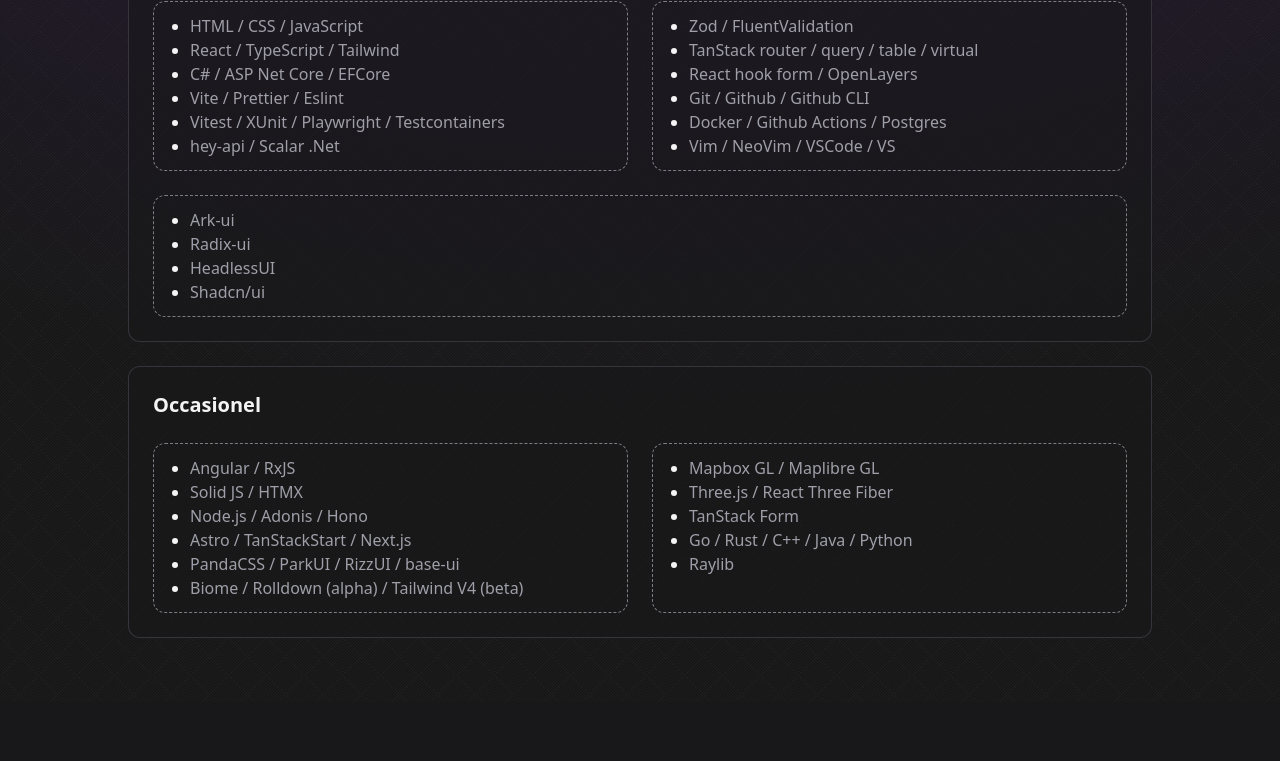
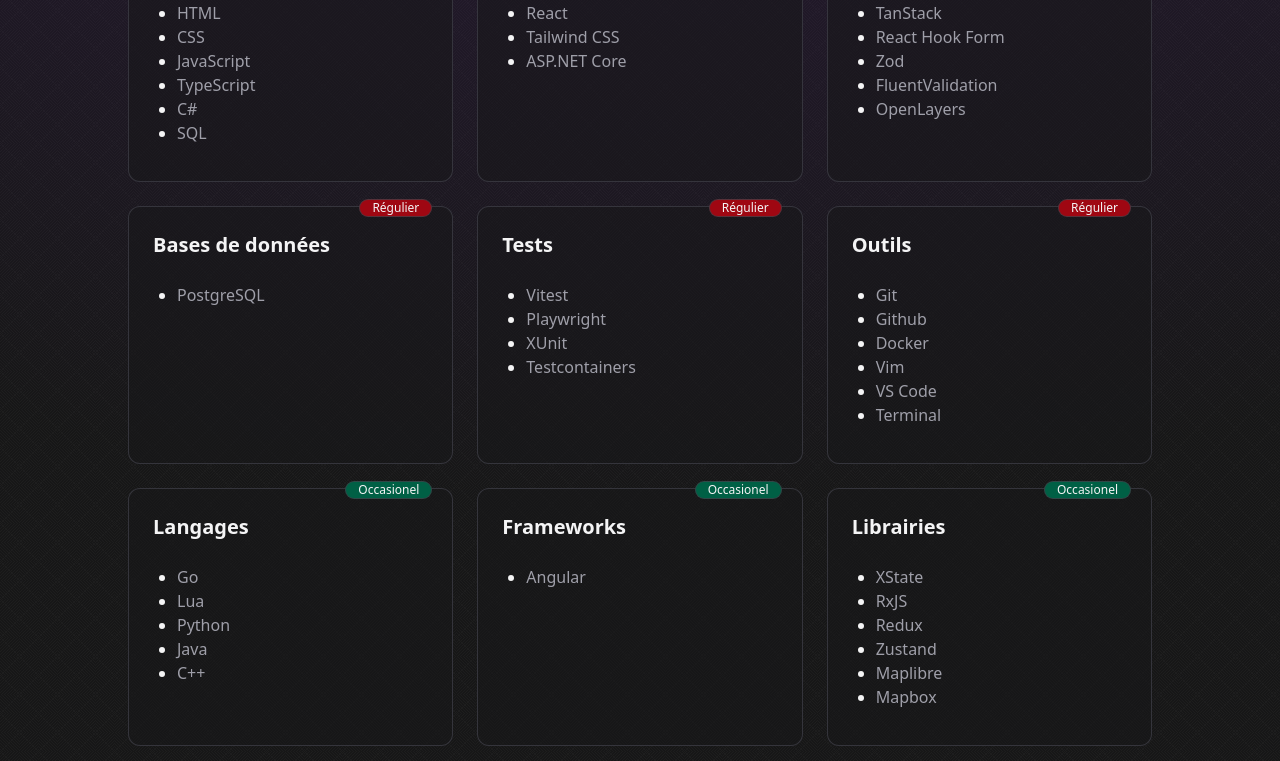
Before and after one commit to t-rosa/portfolio, a React (Vite) app: page /tools in a window 1280 px wide. Shown: the part 540-1301 px from the top of the page. Before the commit the page ends 1242 px from the top, so only its background shows below. Built offline with nearby package versions, Linux system fonts and the light colour scheme.

Commit message:
feat(tools): refactor ToolsCard to use dynamic data and improve structure; add tooling data for regular and occasional usage

```diff
--- a/src/domains/projects/project-card.tsx
+++ b/src/domains/projects/project-card.tsx
@@ -12,23 +12,23 @@
       {project.wip && (
         <p
           title="Work In Progress"
-          className="absolute z-10 -top-2 left-5 border px-3 rounded-xl bg-zinc-700 border-zinc-700/75 text-zinc-100 text-xs"
+          className="absolute z-10 -top-2 left-5 border px-3 rounded-xl bg-zinc-800 border-zinc-700/75 text-zinc-100 text-xs"
         >
           WIP
         </p>
       )}
       {project.status === "pro" && (
-        <p className="absolute z-10 -top-2 right-5 border px-3 rounded-xl bg-red-400/75 border-zinc-700/75 text-zinc-100 text-xs">
+        <p className="absolute z-10 -top-2 right-5 border px-3 rounded-xl bg-red-800 border-zinc-700/75 text-zinc-100 text-xs">
           Pro {project.company && <span>- {project.company}</span>}
         </p>
       )}
       {project.status === "perso" && (
-        <p className="absolute z-10 -top-2 right-5 border px-3 rounded-xl bg-indigo-500/75 border-zinc-700/75 text-zinc-100 text-xs">
+        <p className="absolute z-10 -top-2 right-5 border px-3 rounded-xl bg-indigo-800 border-zinc-700/75 text-zinc-100 text-xs">
           Perso
         </p>
       )}
       {project.status === "open-source" && (
-        <p className="absolute z-10 -top-2 right-5 border px-3 rounded-xl bg-emerald-500/75 border-zinc-700/75 text-zinc-100 text-xs">
+        <p className="absolute z-10 -top-2 right-5 border px-3 rounded-xl bg-emerald-800 border-zinc-700/75 text-zinc-100 text-xs">
           Open Source
         </p>
       )}
--- a/src/domains/tools/tools-card.tsx
+++ b/src/domains/tools/tools-card.tsx
@@ -1,11 +1,37 @@
-interface Props extends React.PropsWithChildren {
+interface Props {
   title: string;
+  tools: string[];
+  usage: ToolUsage;
 }
-export function ToolsCard({ title, children }: Props) {
+
+export function ToolsCard({ title, tools, usage: type }: Props) {
   return (
-    <div className="relative border rounded-xl border-zinc-700/75 bg-zinc-900/55 p-3 lg:p-6 space-y-6 ">
-      <h2 className="text-xl font-semibold">{title}</h2>
-      <div className="grid gap-6 lg:grid-cols-2">{children}</div>
+    <div className="relative border rounded-xl border-zinc-700/75 bg-zinc-900/55 p-3 lg:p-6 space-y-3 grid grid-rows-[auto_1fr_auto] gap-3">
+      <StatusBadge usage={type} />
+
+      <div className="space-y-1">
+        <h2 className="text-xl font-semibold">{title}</h2>
+      </div>
+      <ul className="list-disc pl-6">
+        {tools.map((tool) => (
+          <li>
+            <p className="text-zinc-400">{tool}</p>
+          </li>
+        ))}
+      </ul>
     </div>
   );
 }
+
+type ToolUsage = "regular" | "occasional";
+
+function StatusBadge({ usage }: { usage: ToolUsage }) {
+  return (
+    <p
+      data-usage={usage}
+      className="absolute z-10 -top-2 right-5 border px-3 rounded-xl data-[usage=regular]:bg-red-800 data-[usage=occasional]:bg-emerald-800 border-zinc-700/75 text-zinc-100 text-xs"
+    >
+      {usage === "regular" ? "Régulier" : "Occasionel"}
+    </p>
+  );
+}
--- /dev/null
+++ b/src/lib/tooling.ts
@@ -0,0 +1,24 @@
+export const tooling = {
+  regular: {
+    languages: ["HTML", "CSS", "JavaScript", "TypeScript", "C#", "SQL"],
+    frameworks: ["React", "Tailwind CSS", "ASP.NET Core"],
+    libraries: [
+      "TanStack",
+      "React Hook Form",
+      "Zod",
+      "FluentValidation",
+      "OpenLayers",
+    ],
+    databases: ["PostgreSQL"],
+    tests: ["Vitest", "Playwright", "XUnit", "Testcontainers"],
+    tools: ["Git", "Github", "Docker", "Vim", "VS Code", "Terminal"],
+  },
+  occasional: {
+    languages: ["Go", "Lua", "Python", "Java", "C++"],
+    frameworks: ["Angular"],
+    libraries: ["XState", "RxJS", "Redux", "Zustand", "Maplibre", "Mapbox"],
+    databases: ["SQL Server", "MongoDB"],
+    tests: ["Jest", "Cypress"],
+    tools: ["NeoVim", "Visual Studio", "Figma"],
+  },
+};
--- a/src/routes/tools.tsx
+++ b/src/routes/tools.tsx
@@ -1,4 +1,5 @@
 import { ToolsCard } from "@/domains/tools/tools-card";
+import { tooling } from "@/lib/tooling";
 import { createFileRoute } from "@tanstack/react-router";
 
 export const Route = createFileRoute("/tools")({
@@ -7,110 +8,91 @@
 
 function RouteComponent() {
   return (
-    <div className="space-y-6">
-      <ToolsCard title="Régulièrement">
-        <ul className="list-disc border border-dashed rounded-xl border-zinc-400/75 py-3 px-9">
-          <li>
-            <p className="text-zinc-400">HTML / CSS / JavaScript</p>
-          </li>
-          <li>
-            <p className="text-zinc-400">React / TypeScript / Tailwind</p>
-          </li>
-          <li>
-            <p className="text-zinc-400">C# / ASP Net Core / EFCore</p>
-          </li>
-          <li>
-            <p className="text-zinc-400">Vite / Prettier / Eslint</p>
-          </li>
-          <li>
-            <p className="text-zinc-400">
-              Vitest / XUnit / Playwright / Testcontainers
-            </p>
-          </li>
-          <li>
-            <p className="text-zinc-400">hey-api / Scalar .Net</p>
-          </li>
-        </ul>
-        <ul className="list-disc border border-dashed rounded-xl border-zinc-400/75 py-3 px-9">
-          <li>
-            <p className="text-zinc-400">Zod / FluentValidation</p>
-          </li>
-          <li>
-            <p className="text-zinc-400">
-              TanStack router / query / table / virtual
-            </p>
-          </li>
-          <li>
-            <p className="text-zinc-400">React hook form / OpenLayers</p>
-          </li>
-          <li>
-            <p className="text-zinc-400">Git / Github / Github CLI</p>
-          </li>
-          <li>
-            <p className="text-zinc-400">Docker / Github Actions / Postgres</p>
-          </li>
-          <li>
-            <p className="text-zinc-400">Vim / NeoVim / VSCode / VS</p>
-          </li>
-        </ul>
-        <ul className="list-disc border border-dashed rounded-xl border-zinc-400/75 py-3 px-9 col-span-full">
-          <li>
-            <p className="text-zinc-400">Ark-ui</p>
-          </li>
-          <li>
-            <p className="text-zinc-400">Radix-ui</p>
-          </li>
-          <li>
-            <p className="text-zinc-400">HeadlessUI</p>
-          </li>
-          <li>
-            <p className="text-zinc-400">Shadcn/ui</p>
-          </li>
-        </ul>
-      </ToolsCard>
-      <ToolsCard title="Occasionel">
-        <ul className="list-disc border border-dashed rounded-xl border-zinc-400/75 py-3 px-9">
-          <li>
-            <p className="text-zinc-400">Angular / RxJS</p>
-          </li>
-          <li>
-            <p className="text-zinc-400">Solid JS / HTMX</p>
-          </li>
-          <li>
-            <p className="text-zinc-400">Node.js / Adonis / Hono</p>
-          </li>
-          <li>
-            <p className="text-zinc-400">Astro / TanStackStart / Next.js </p>
-          </li>
-          <li>
-            <p className="text-zinc-400">
-              PandaCSS / ParkUI / RizzUI / base-ui
-            </p>
-          </li>
-          <li>
-            <p className="text-zinc-400">
-              Biome / Rolldown (alpha) / Tailwind V4 (beta)
-            </p>
-          </li>
-        </ul>
-        <ul className="list-disc border border-dashed rounded-xl border-zinc-400/75 py-3 px-9">
-          <li>
-            <p className="text-zinc-400">Mapbox GL / Maplibre GL</p>
-          </li>
-          <li>
-            <p className="text-zinc-400">Three.js / React Three Fiber</p>
-          </li>
-          <li>
-            <p className="text-zinc-400">TanStack Form</p>
-          </li>
-          <li>
-            <p className="text-zinc-400">Go / Rust / C++ / Java / Python</p>
-          </li>
-          <li>
-            <p className="text-zinc-400">Raylib</p>
-          </li>
-        </ul>
-      </ToolsCard>
+    <div className="grid sm:grid-cols-2 lg:grid-cols-3 gap-6">
+      {tooling.regular.languages.length && (
+        <ToolsCard
+          title="Langages"
+          tools={tooling.regular.languages}
+          usage="regular"
+        />
+      )}
+      {tooling.regular.frameworks.length && (
+        <ToolsCard
+          title="Frameworks"
+          tools={tooling.regular.frameworks}
+          usage="regular"
+        />
+      )}
+      {tooling.regular.libraries.length && (
+        <ToolsCard
+          title="Librairies"
+          tools={tooling.regular.libraries}
+          usage="regular"
+        />
+      )}
+      {tooling.regular.databases.length && (
+        <ToolsCard
+          title="Bases de données"
+          tools={tooling.regular.databases}
+          usage="regular"
+        />
+      )}
+      {tooling.regular.tests.length && (
+        <ToolsCard
+          title="Tests"
+          tools={tooling.regular.tests}
+          usage="regular"
+        />
+      )}
+      {tooling.regular.tools.length && (
+        <ToolsCard
+          title="Outils"
+          tools={tooling.regular.tools}
+          usage="regular"
+        />
+      )}
+      {tooling.occasional.languages.length && (
+        <ToolsCard
+          title="Langages"
+          tools={tooling.occasional.languages}
+          usage="occasional"
+        />
+      )}
+      {tooling.occasional.frameworks.length && (
+        <ToolsCard
+          title="Frameworks"
+          tools={tooling.occasional.frameworks}
+          usage="occasional"
+        />
+      )}
+      {tooling.occasional.libraries.length && (
+        <ToolsCard
+          title="Librairies"
+          tools={tooling.occasional.libraries}
+          usage="occasional"
+        />
+      )}
+      {tooling.occasional.databases.length && (
+        <ToolsCard
+          title="Bases de données"
+          tools={tooling.occasional.databases}
+          usage="occasional"
+        />
+      )}
+      {tooling.occasional.tests.length && (
+        <ToolsCard
+          title="Tests"
+          tools={tooling.occasional.tests}
+          usage="occasional"
+        />
+      )}
+      {tooling.occasional.tools.length && (
+        <ToolsCard
+          title="Outils"
+          tools={tooling.occasional.tools}
+          usage="occasional"
+        />
+      )}
     </div>
   );
 }
```
